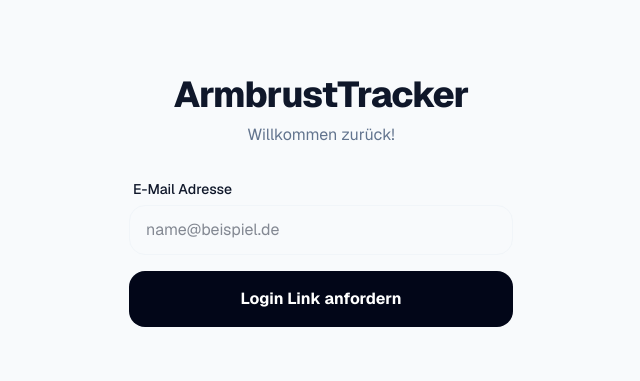
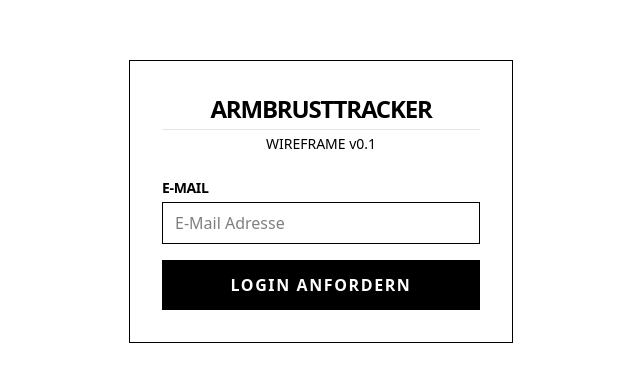
Before and after one commit to moritzwecht/smart-meter-mvp, a Next.js app: page / in a window 1280 px wide. Shown: the part 199-580 px from the top of the page, without its empty margins (319-959 px from the left). Built offline with nearby package versions, Linux system fonts and the light colour scheme; no server answers.

Commit message:
reducing styles

```diff
--- a/src/app/globals.css
+++ b/src/app/globals.css
@@ -2,75 +2,23 @@
 
 :root {
   --background: #ffffff;
-  --foreground: #171717;
-}
-
-@theme inline {
-  --color-background: var(--background);
-  --color-foreground: var(--foreground);
-  --font-sans: var(--font-geist-sans);
-  --font-mono: var(--font-geist-mono);
-
-  --color-status-green: #22c55e;
-  --color-status-yellow: #eab308;
-  --color-status-red: #ef4444;
-
-  --color-primary: #3b82f6;
-  --color-secondary: #6366f1;
-
-  @keyframes spin-slow {
-    from {
-      transform: rotate(0deg);
-    }
-
-    to {
-      transform: rotate(360deg);
-    }
-  }
-
-  @keyframes pulse-slow {
-
-    0%,
-    100% {
-      opacity: 1;
-    }
-
-    50% {
-      opacity: 0.7;
-    }
-  }
-
-  --animate-spin-slow: spin-slow 8s linear infinite;
-  --animate-pulse-slow: pulse-slow 3s ease-in-out infinite;
-}
-
-:root {
-  --background: #f8fafc;
-  --foreground: #0f172a;
-  --glass-bg: rgba(255, 255, 255, 0.7);
-  --glass-border: rgba(255, 255, 255, 0.2);
-}
-
-@media (prefers-color-scheme: dark) {
-  :root {
-    --background: #020617;
-    --foreground: #f8fafc;
-    --glass-bg: rgba(15, 23, 42, 0.7);
-    --glass-border: rgba(255, 255, 255, 0.1);
-  }
+  --foreground: #000000;
+  --border: #e2e8f0;
 }
 
 body {
   background: var(--background);
   color: var(--foreground);
-  font-family: var(--font-geist-sans), Inter, sans-serif;
+  font-family: ui-sans-serif, system-ui, -apple-system, BlinkMacSystemFont, "Segoe UI", Roboto, "Helvetica Neue", Arial, sans-serif;
   min-height: 100vh;
 }
 
-.glass {
-  background: var(--glass-bg);
-  backdrop-filter: blur(12px);
-  -webkit-backdrop-filter: blur(12px);
-  border: 1px solid var(--glass-border);
-  box-shadow: 0 8px 32px 0 rgba(31, 38, 135, 0.07);
+/* Simple Wireframe Utilities */
+.w-border {
+  border: 1px solid var(--border);
 }
+
+.w-card {
+  border: 1px solid var(--border);
+  padding: 1.5rem;
+}
--- a/src/app/page.tsx
+++ b/src/app/page.tsx
@@ -27,11 +27,11 @@ export default function Dashboard() {
 
   if (!session) {
     return (
-      <main className="min-h-screen bg-slate-50 dark:bg-slate-950 flex flex-col items-center justify-center p-6">
-        <div className="w-full max-w-sm space-y-8 animate-in fade-in slide-in-from-bottom-4 duration-500">
+      <main className="min-h-screen flex flex-col items-center justify-center p-6">
+        <div className="w-full max-w-sm border border-black p-8 space-y-6">
           <div className="text-center">
-            <h1 className="text-4xl font-extrabold tracking-tight mb-2">ArmbrustTracker</h1>
-            <p className="text-slate-500">Willkommen zurück!</p>
+            <h1 className="text-2xl font-black uppercase tracking-tighter mb-1">ArmbrustTracker</h1>
+            <p className="text-sm border-t border-black/10 pt-1">WIREFRAME v0.1</p>
           </div>
           <LoginForm />
         </div>
@@ -40,24 +40,24 @@ export default function Dashboard() {
   }
 
   return (
-    <main className="min-h-screen bg-white dark:bg-slate-950 p-6 md:p-24 flex flex-col gap-8">
-      <header className="flex justify-between items-center w-full max-w-4xl mx-auto">
+    <main className="min-h-screen p-6 md:p-12 max-w-4xl mx-auto space-y-12">
+      <header className="flex justify-between items-end border-b-2 border-black pb-4">
         <div>
-          <h1 className="text-3xl font-bold">Dashboard</h1>
-          <p className="text-slate-500">Eingeloggt als {session.email}</p>
+          <h1 className="text-3xl font-black uppercase tracking-tighter">ArmbrustTracker</h1>
+          <p className="font-mono text-sm opacity-50">USER: {session.email}</p>
         </div>
         <button
           onClick={() => logoutAction()}
-          className="px-4 py-2 text-sm font-medium text-slate-500 hover:text-slate-950 transition-colors"
+          className="px-4 py-2 border border-black text-xs font-bold uppercase tracking-widest hover:bg-black hover:text-white transition-colors"
         >
-          Abmelden
+          Logout
         </button>
       </header>
 
-      <div className="w-full max-w-4xl mx-auto border-2 border-dashed border-slate-100 dark:border-slate-800 rounded-[2.5rem] p-12 flex flex-col items-center justify-center text-center gap-4">
-        <p className="text-slate-400">Hier werden bald deine Zählerstände erscheinen.</p>
-        <button className="px-6 py-3 bg-primary text-white rounded-2xl font-bold">
-          Zähler hinzufügen
+      <div className="border-4 border-black p-12 flex flex-col items-center justify-center text-center gap-6">
+        <p className="font-bold uppercase tracking-widest opacity-30">No Data Available</p>
+        <button className="px-8 py-4 bg-black text-white font-bold uppercase tracking-widest hover:opacity-80">
+          Add Meter (+)
         </button>
       </div>
     </main>
--- a/src/app/verify/page.tsx
+++ b/src/app/verify/page.tsx
@@ -27,31 +27,34 @@ function VerifyContent() {
     }, [searchParams, router]);
 
     return (
-        <div className="text-center">
-            <div className="w-10 h-10 border-4 border-primary border-t-transparent rounded-full animate-spin mb-4 mx-auto" />
+        <div className="p-8 border-2 border-black space-y-6">
+            <div className="font-mono text-xs uppercase tracking-widest opacity-50">Auth Verification</div>
 
             {success && (
-                <div className="space-y-2">
-                    <h1 className="text-2xl font-bold text-green-600">Erfolgreich verifiziert!</h1>
-                    <p className="text-slate-500">Du wirst gleich weitergeleitet...</p>
+                <div className="space-y-4">
+                    <h1 className="text-xl font-black uppercase text-green-600">Verified.</h1>
+                    <p className="font-mono text-sm italic">Redirecting to root...</p>
                 </div>
             )}
 
             {error && (
-                <div className="space-y-4">
-                    <h1 className="text-2xl font-bold text-red-600">Hoppla!</h1>
-                    <p className="text-slate-500">{error}</p>
+                <div className="space-y-6">
+                    <h1 className="text-xl font-black uppercase text-red-600">Error.</h1>
+                    <p className="font-mono text-sm border-l-4 border-red-600 pl-4 py-2 bg-red-50">{error}</p>
                     <button
                         onClick={() => router.push("/")}
-                        className="px-6 py-2 bg-slate-100 rounded-xl font-medium"
+                        className="px-6 py-2 border border-black font-bold uppercase text-xs tracking-widest hover:bg-black hover:text-white"
                     >
-                        Zurück zum Login
+                        Go to Login
                     </button>
                 </div>
             )}
 
             {!success && !error && (
-                <h1 className="text-2xl font-bold">Verifiziere Login...</h1>
+                <div className="flex items-center gap-4">
+                    <div className="w-4 h-4 bg-black animate-pulse" />
+                    <h1 className="text-lg font-bold uppercase tracking-widest">Processing...</h1>
+                </div>
             )}
         </div>
     );
--- a/src/components/LoginForm.tsx
+++ b/src/components/LoginForm.tsx
@@ -25,41 +25,41 @@ export function LoginForm() {
 
     if (submitted) {
         return (
-            <div className="text-center p-8 bg-slate-50 dark:bg-slate-900 rounded-3xl border border-slate-100 dark:border-slate-800">
-                <h2 className="text-2xl font-bold mb-4">Check deine Emails!</h2>
-                <p className="text-slate-500">
-                    Wir haben dir einen Login-Link an <strong>{email}</strong> gesendet.
+            <div className="p-6 border border-black">
+                <h2 className="text-xl font-bold mb-2">Check deine Emails</h2>
+                <p>
+                    Ein Login-Link wurde an <strong>{email}</strong> gesendet.
                 </p>
-                <p className="mt-4 text-sm text-slate-400">
-                    (Schau in die Server-Konsole für den Link)
+                <p className="mt-4 text-xs uppercase tracking-tight opacity-50">
+                    (Link in der Server-Konsole)
                 </p>
             </div>
         );
     }
 
     return (
-        <form onSubmit={handleSubmit} className="w-full max-w-sm flex flex-col gap-4">
-            <div className="flex flex-col gap-1.5">
-                <label htmlFor="email" className="text-sm font-medium px-1">E-Mail Adresse</label>
+        <form onSubmit={handleSubmit} className="flex flex-col gap-4">
+            <div className="flex flex-col gap-1">
+                <label htmlFor="email" className="text-sm font-bold uppercase tracking-tight">E-Mail</label>
                 <input
                     id="email"
                     type="email"
                     required
                     value={email}
                     onChange={(e) => setEmail(e.target.value)}
-                    placeholder="name@beispiel.de"
-                    className="px-4 py-3 bg-slate-50 dark:bg-slate-900 border border-slate-100 dark:border-slate-800 rounded-2xl focus:ring-2 ring-primary/20 outline-none transition-all"
+                    placeholder="E-Mail Adresse"
+                    className="px-3 py-2 border border-black bg-transparent outline-none focus:bg-slate-100"
                 />
             </div>
 
-            {error && <p className="text-red-500 text-sm px-1">{error}</p>}
+            {error && <p className="text-red-500 font-bold text-sm italic">{error}</p>}
 
             <button
                 type="submit"
                 disabled={loading}
-                className="w-full py-4 bg-slate-950 dark:bg-white text-white dark:text-slate-950 rounded-2xl font-bold hover:opacity-90 transition-all disabled:opacity-50"
+                className="px-4 py-3 border border-black bg-black text-white font-bold uppercase tracking-widest hover:bg-slate-800 transition-colors disabled:opacity-50"
             >
-                {loading ? "Wird gesendet..." : "Login Link anfordern"}
+                {loading ? "Wird gesendet..." : "Login anfordern"}
             </button>
         </form>
     );
```
